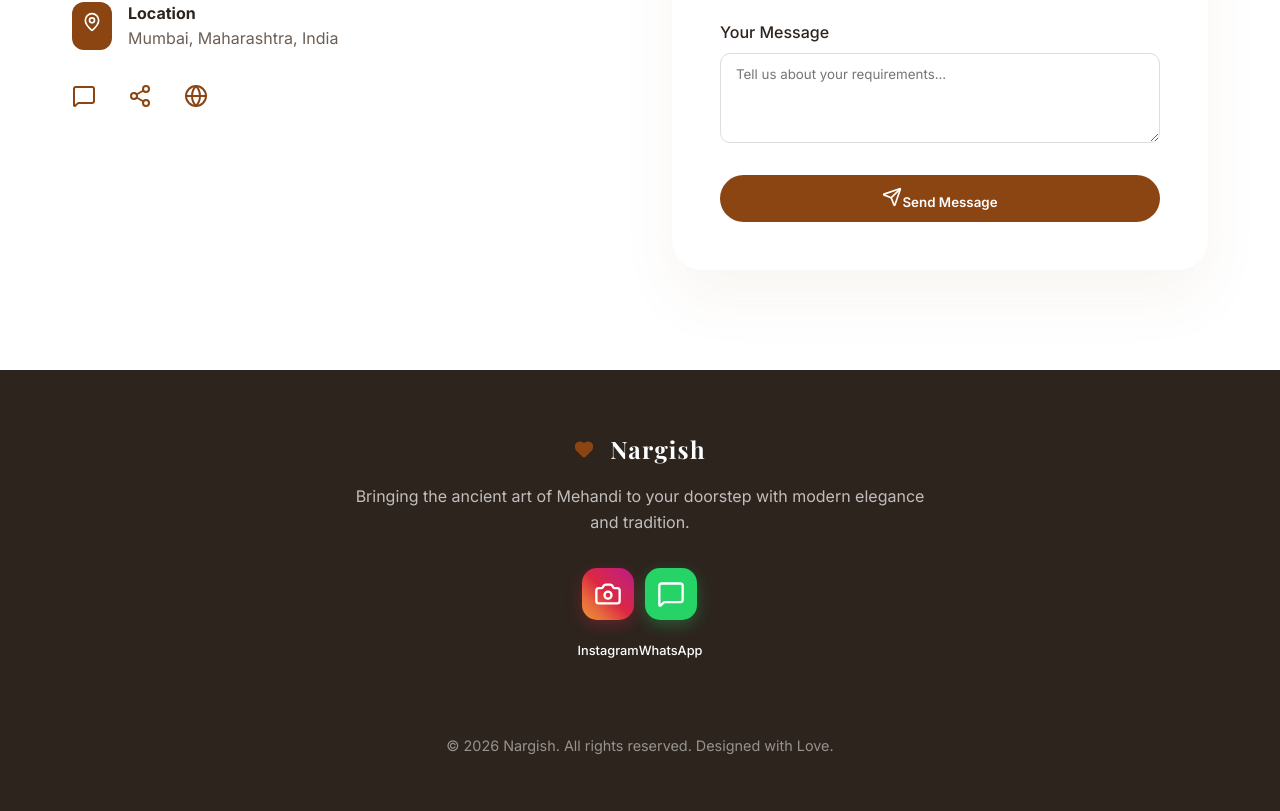
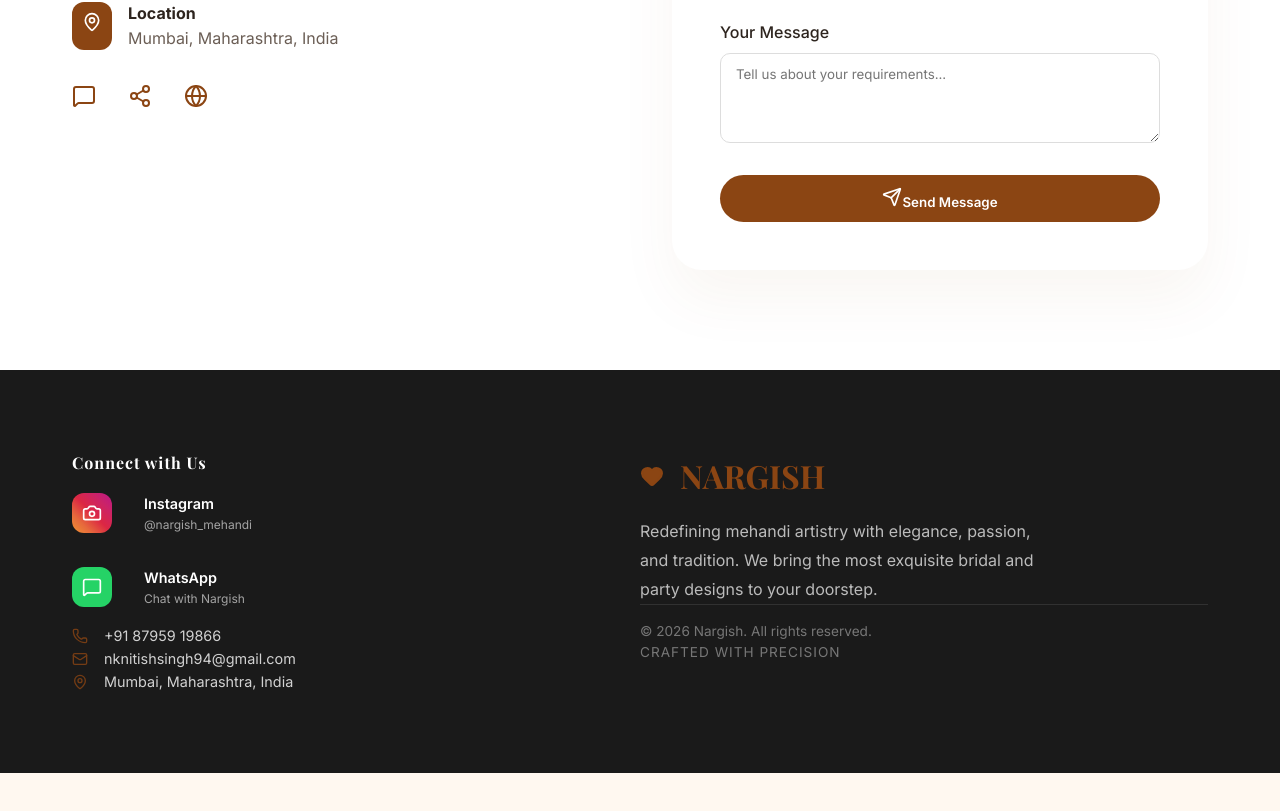
Before and after one commit to nknitishsingh94/Mehandi-Website, a React (Vite) app: page / in a window 1280 px wide. Shown: the part 3599-4410 px from the top of the page. After the commit the page ends 4372 px from the top, so only its background shows below. Built offline with nearby package versions, Linux system fonts and the light colour scheme; no server answers; a web font is replaced by a local one.

Commit message:
Redesigned footer with professional left-aligned vertical social links

```diff
--- a/src/components/Footer.jsx
+++ b/src/components/Footer.jsx
@@ -1,68 +1,88 @@
 import React from 'react';
-import { Heart, Camera, MessageSquare } from 'lucide-react';
+import { Heart, Camera, MessageSquare, MapPin, Mail, Phone } from 'lucide-react';
 import { SITE_DATA } from '../data';
 
 const Footer = () => {
   return (
-    <footer className="py-5" style={{ backgroundColor: 'var(--text-dark)', color: 'var(--white)', padding: '60px 0' }}>
-      <div className="container text-center">
-        <div className="flex items-center justify-center gap-2 mb-4">
-          <Heart className="text-primary" fill="currentColor" size={20} />
-          <span className="text-2xl font-serif font-bold tracking-wider">{SITE_DATA.name}</span>
-        </div>
-        <p style={{ opacity: 0.7, maxWidth: '600px', margin: '0 auto 2rem' }}>
-          Bringing the ancient art of Mehandi to your doorstep with modern elegance and tradition.
-        </p>
+    <footer className="py-10" style={{ backgroundColor: '#1a1a1a', color: 'var(--white)', padding: '80px 0' }}>
+      <div className="container">
+        <div className="grid grid-cols-2 gap-12" style={{ alignItems: 'start' }}>
 
-        {/* Social Links with Colors and Spacing */}
-        <div className="flex justify-center gap-10 mb-8" style={{ marginTop: '30px' }}>
+          {/* Left Column: Social & Contact Links */}
+          <div className="flex flex-col gap-6">
+            <h4 className="text-xl font-serif font-bold mb-4" style={{ letterSpacing: '1px' }}>Connect with Us</h4>
+
+            <div className="flex flex-col gap-4">
               <a
                 href={`https://instagram.com/${SITE_DATA.socials.instagram.replace('@', '')}`}
                 target="_blank"
                 rel="noopener noreferrer"
-            className="flex flex-col items-center gap-2 hover-scale transition-all"
-            style={{ color: 'var(--white)', textDecoration: 'none' }}
+                className="flex items-center gap-4 hover-primary transition-all group"
+                style={{ textDecoration: 'none', color: 'var(--white)' }}
               >
                 <div style={{
                   background: 'linear-gradient(45deg, #f09433 0%, #e6683c 25%, #dc2743 50%, #cc2366 75%, #bc1888 100%)',
-              padding: '12px',
-              borderRadius: '15px',
-              display: 'flex',
-              alignItems: 'center',
-              justifyContent: 'center',
-              boxShadow: '0 5px 15px rgba(220, 39, 67, 0.3)'
+                  padding: '10px',
+                  borderRadius: '12px',
+                  display: 'flex'
                 }}>
-              <Camera size={28} />
+                  <Camera size={20} />
                 </div>
-            <span style={{ fontSize: '0.8rem', fontWeight: '500', marginTop: '5px' }}>Instagram</span>
+                <div className="flex flex-col">
+                  <span style={{ fontSize: '0.9rem', fontWeight: '600' }}>Instagram</span>
+                  <span style={{ fontSize: '0.75rem', opacity: 0.6 }}>@nargish_mehandi</span>
+                </div>
               </a>
 
               <a
                 href={`https://wa.me/${SITE_DATA.phone.replace(/[^0-9]/g, '')}`}
                 target="_blank"
                 rel="noopener noreferrer"
-            className="flex flex-col items-center gap-2 hover-scale transition-all"
-            style={{ color: 'var(--white)', textDecoration: 'none' }}
+                className="flex items-center gap-4 hover-primary transition-all group"
+                style={{ textDecoration: 'none', color: 'var(--white)' }}
               >
                 <div style={{
                   background: '#25D366',
-              padding: '12px',
-              borderRadius: '15px',
-              display: 'flex',
-              alignItems: 'center',
-              justifyContent: 'center',
-              boxShadow: '0 5px 15px rgba(37, 211, 102, 0.3)'
+                  padding: '10px',
+                  borderRadius: '12px',
+                  display: 'flex'
                 }}>
-              <MessageSquare size={28} />
+                  <MessageSquare size={20} />
                 </div>
-            <span style={{ fontSize: '0.8rem', fontWeight: '500', marginTop: '5px' }}>WhatsApp</span>
+                <div className="flex flex-col">
+                  <span style={{ fontSize: '0.9rem', fontWeight: '600' }}>WhatsApp</span>
+                  <span style={{ fontSize: '0.75rem', opacity: 0.6 }}>Chat with Nargish</span>
+                </div>
               </a>
             </div>
 
-        <div className="border-t py-3" style={{ opacity: 0.1, marginTop: '3rem' }}></div>
-        <p style={{ opacity: 0.5, fontSize: '0.9rem' }}>
-          &copy; {new Date().getFullYear()} {SITE_DATA.name}. All rights reserved. Designed with Love.
+            <div className="flex flex-col gap-3 mt-4" style={{ opacity: 0.8, fontSize: '0.9rem' }}>
+              <div className="flex items-center gap-2"><Phone size={16} className="text-primary" /> {SITE_DATA.phone}</div>
+              <div className="flex items-center gap-2"><Mail size={16} className="text-primary" /> {SITE_DATA.email}</div>
+              <div className="flex items-center gap-2"><MapPin size={16} className="text-primary" /> {SITE_DATA.location}</div>
+            </div>
+          </div>
+
+          {/* Right Column: Brand Info */}
+          <div className="text-right flex flex-col items-end">
+            <div className="flex items-center gap-2 mb-4">
+              <Heart className="text-primary" fill="currentColor" size={24} />
+              <span className="text-3xl font-serif font-bold tracking-widest" style={{ color: 'var(--primary)' }}>{SITE_DATA.name.toUpperCase()}</span>
+            </div>
+            <p style={{ opacity: 0.7, maxWidth: '400px', lineHeight: '1.8' }}>
+              Redefining mehandi artistry with elegance, passion, and tradition.
+              We bring the most exquisite bridal and party designs to your doorstep.
             </p>
+
+            <div className="mt-10" style={{ opacity: 0.1, width: '100%', borderTop: '1px solid white' }}></div>
+
+            <p className="mt-4" style={{ opacity: 0.4, fontSize: '0.85rem' }}>
+              &copy; {new Date().getFullYear()} {SITE_DATA.name}. All rights reserved.
+              <br />
+              <span style={{ letterSpacing: '1px' }}>CRAFTED WITH PRECISION</span>
+            </p>
+          </div>
+        </div>
       </div>
     </footer>
   );
```
Lines whose indentation alone changed are shown as unchanged.
